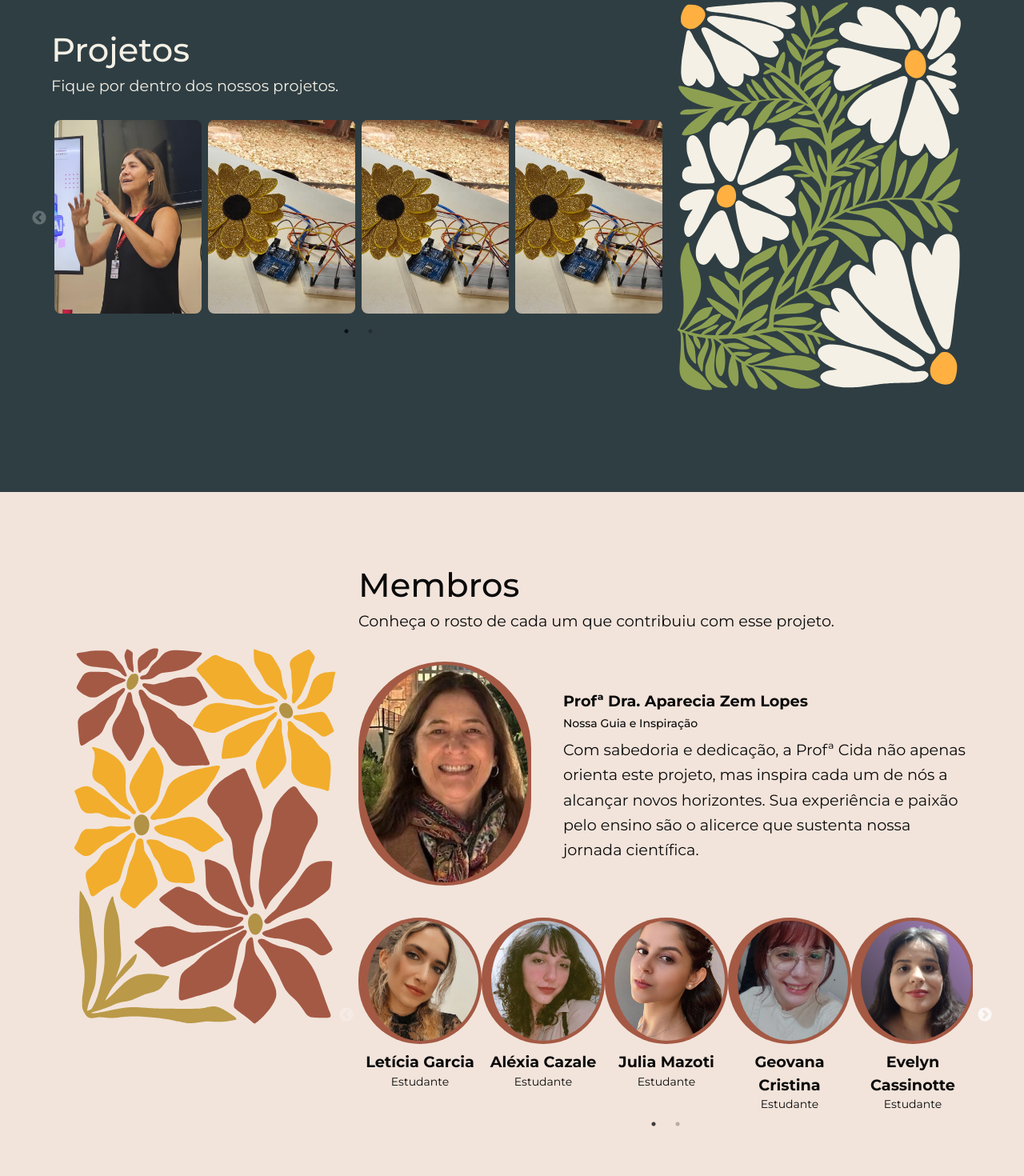
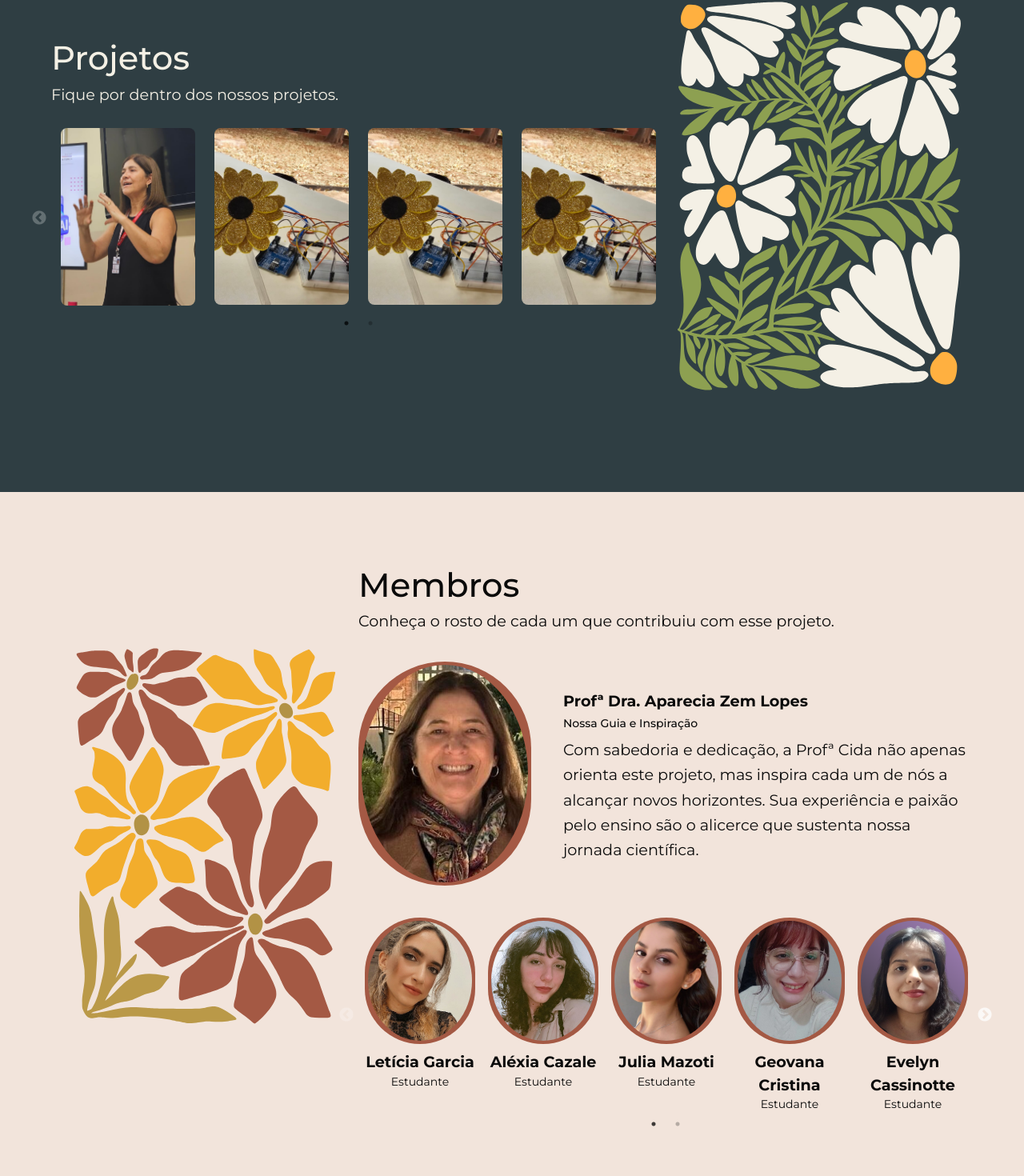
Before and after one commit to AlexiaCazale/giswebsite, a Next.js app: page / in a window 1280 px wide. Shown: the part 2585-4055 px from the top of the page at 80% size. Built offline with nearby package versions, Linux system fonts and the light colour scheme; a web font is replaced by a local one.

Commit message:
fix: ajustar slides

```diff
--- a/src/app/components/slide-component-projects.tsx
+++ b/src/app/components/slide-component-projects.tsx
@@ -47,10 +47,7 @@ function SlideComponentProjects() {
     <div className="slider-container">
       <Slider {...settings}>
         {dataProjects.map((e) => (
-          <div
-            key={e.id}
-            className="grid gap-4 grid-cols-[repeat(auto-fit,minmax(200px,1fr))]"
-          >
+          <div key={e.id} className="px-2">
             <Link href={`/projeto/${e.id}`} key={e.id}>
               <div className="flex flex-col items-center p-1">
                 <Image
--- a/src/app/components/slide-component.tsx
+++ b/src/app/components/slide-component.tsx
@@ -1,6 +1,8 @@
 import Image from "next/image";
 import React from "react";
 import Slider from "react-slick";
+import "slick-carousel/slick/slick.css";
+import "slick-carousel/slick/slick-theme.css";
 
 export interface ISlide {
   id: number;
@@ -49,14 +51,12 @@ function SlideComponent({ slides = [] }: SlideComponentProps) {
       },
     ],
   };
+
   return (
     <div className="slider-container">
       <Slider {...settings}>
         {slides.map((e) => (
-          <div
-            key={e.id}
-            className="grid gap-4 grid-cols-[repeat(auto-fit,minmax(200px,1fr))]"
-          >
+          <div key={e.id} className="px-2"> {/* Adicione padding horizontal */}
             <div className="flex flex-col items-center text-center">
               <div className="bg-[#a45944] rounded-full p-1">
                 <Image
@@ -64,7 +64,7 @@ function SlideComponent({ slides = [] }: SlideComponentProps) {
                   alt={e.name}
                   width={150}
                   height={150}
-                  className="rounded-[50%] w-[150px] h-[150px] object-cover  border-l-8 border-[#a45944]"
+                  className="rounded-[50%] w-[150px] h-[150px] object-cover"
                 />
               </div>
               <p className="mt-2 font-bold">{e.name}</p>
```
